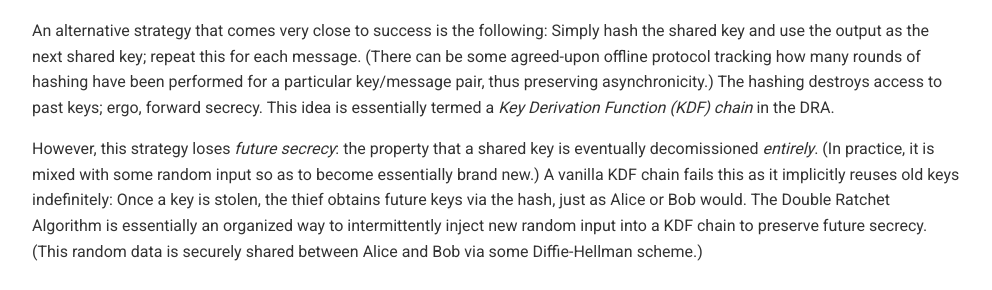
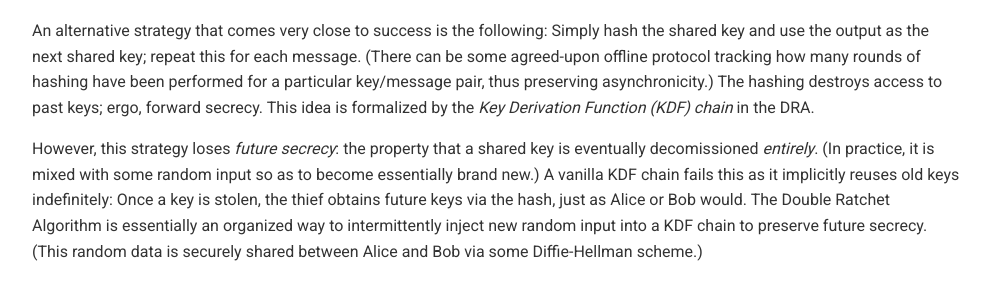
Before and after one commit to chatscrypt/chatscrypt.github.io, a Jekyll site: the page built from _posts/2020-01-16-the-signal-protocol-part-iii-the-double-ratchet-algorithm.html, in a window 1280 px wide. Shown: the part 465-755 px from the top of the page, without its empty margins (143-1135 px from the left). Built offline with Jekyll 4.4.1, drawn with Linux system fonts in a browser that asks for light colours; comment, search, counter and statistics services are not loaded.

Commit message:
Update 2020-01-16-the-signal-protocol-part-iii-the-double-ratchet-algorithm.html

```diff
--- a/_posts/2020-01-16-the-signal-protocol-part-iii-the-double-ratchet-algorithm.html
+++ b/_posts/2020-01-16-the-signal-protocol-part-iii-the-double-ratchet-algorithm.html
@@ -13,7 +13,7 @@ Change of plan once again: I'm going to discuss the <i>Double Ratchet Algorithm<
 
 Recall from the end of the discussion in Part II that there isn't an entirely satisfactory solution for asynchronous forward secrecy. E3DH loads a finite number of one-use keys in advance, but this is unsustainable in the worst case.
 
-<p>An alternative strategy that comes very close to success is the following: Simply hash the shared key and use the output as the next shared key; repeat this for each message. (There can be some agreed-upon offline protocol tracking how many rounds of hashing have been performed for a particular key/message pair, thus preserving asynchronicity.) The hashing destroys access to past keys; ergo, forward secrecy. This idea is essentially termed a <i>Key Derivation Function (KDF) chain</i> in the DRA.
+<p>An alternative strategy that comes very close to success is the following: Simply hash the shared key and use the output as the next shared key; repeat this for each message. (There can be some agreed-upon offline protocol tracking how many rounds of hashing have been performed for a particular key/message pair, thus preserving asynchronicity.) The hashing destroys access to past keys; ergo, forward secrecy. This idea is formalized by the <i>Key Derivation Function (KDF) chain</i> in the DRA.
 
 <p>However, this strategy loses <i>future secrecy</i>: the property that a shared key is eventually decomissioned <i>entirely</i>. (In practice, it is mixed with some random input so as to become essentially brand new.) A vanilla KDF chain fails this as it implicitly reuses old keys indefinitely: Once a key is stolen, the thief obtains future keys via the hash, just as Alice or Bob would. The Double Ratchet Algorithm is essentially an organized way to intermittently inject new random input into a KDF chain to preserve future secrecy. (This random data is securely shared between Alice and Bob via some Diffie-Hellman scheme.)
 
```
